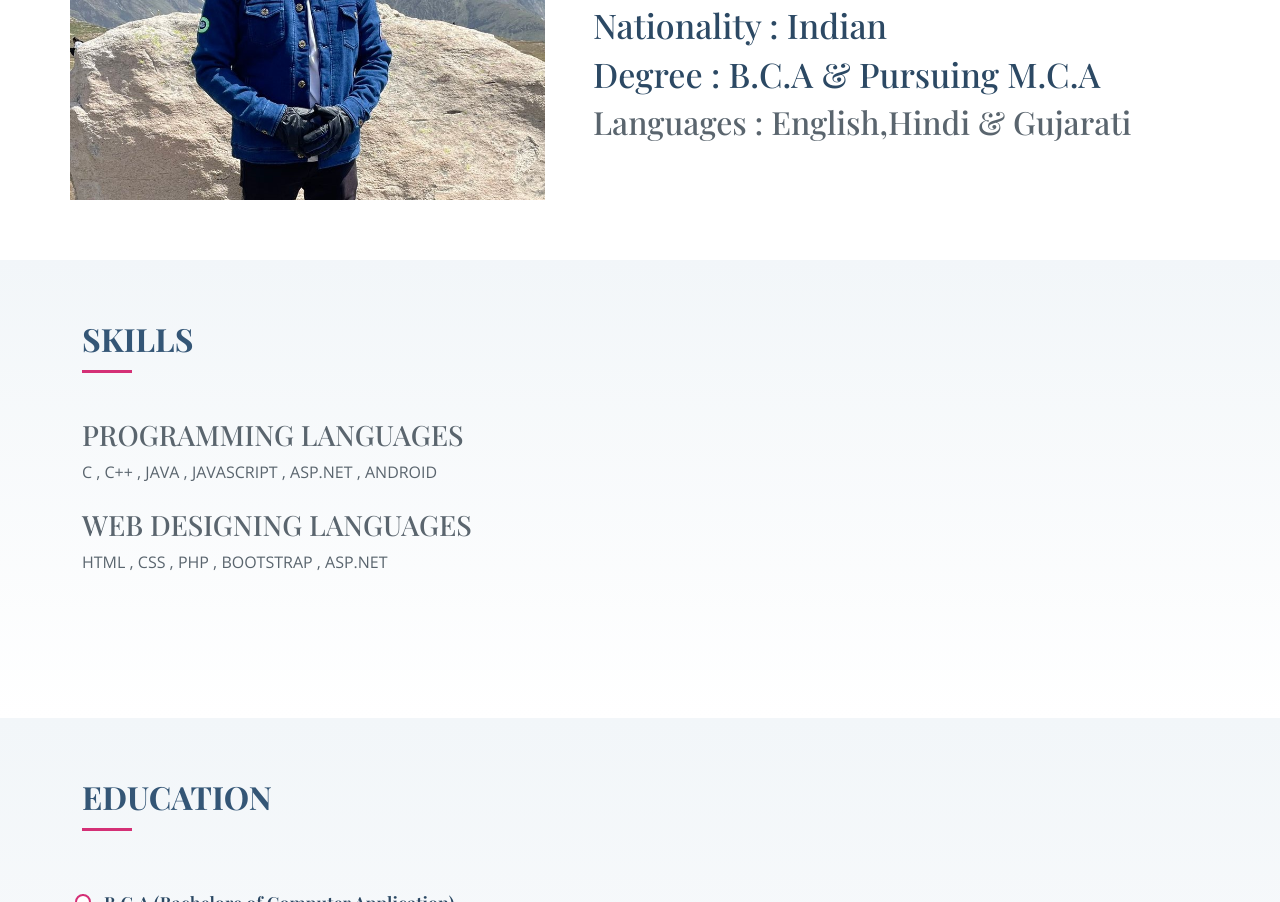
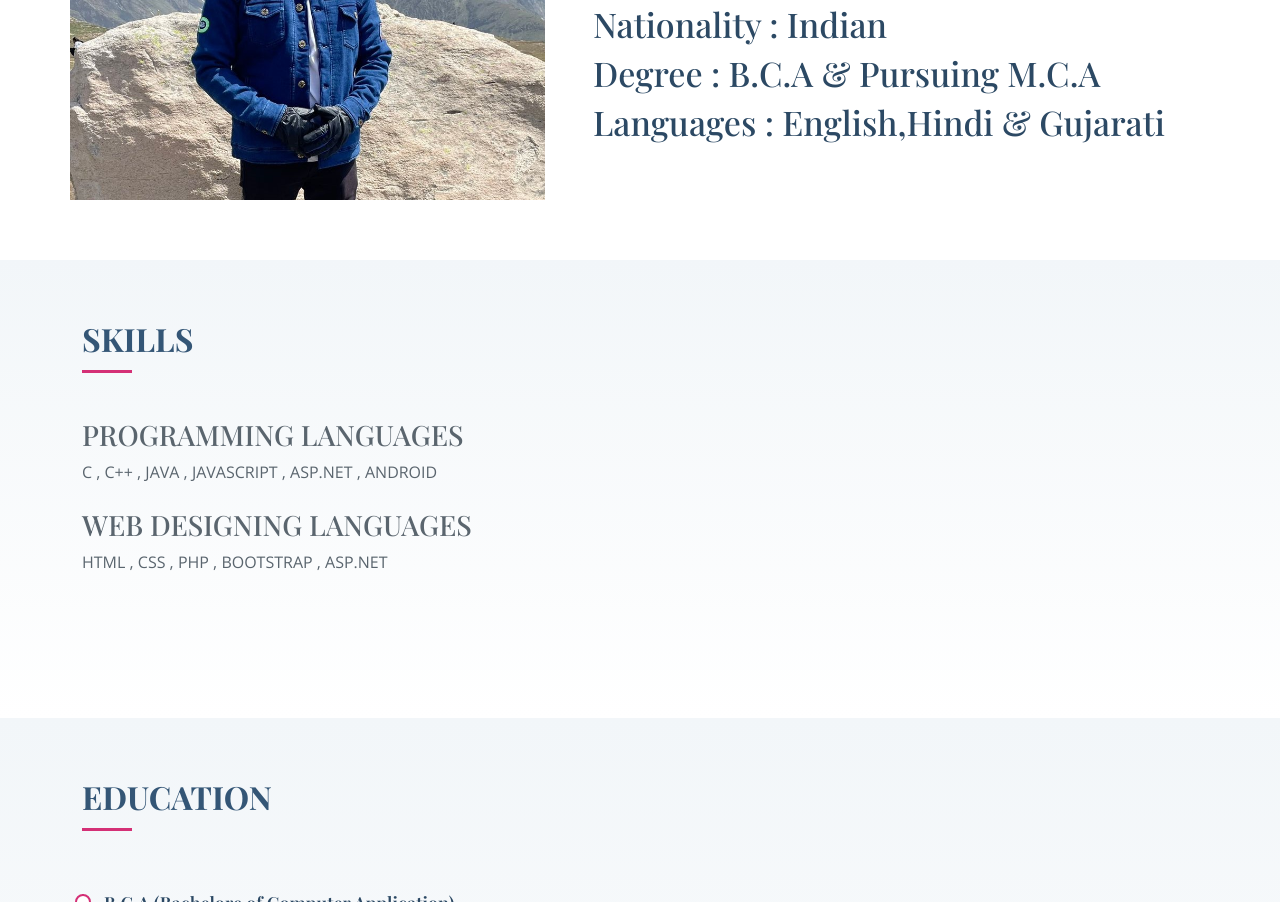
Before and after one commit to bhavya6120/CV, a plain HTML site: page index.html in a window 1280 px wide. Shown: the part 1120-2022 px from the top of the page. Drawn offline with nearby package versions, Linux system fonts and the light colour scheme; a web font is replaced by a local one.

Commit message:
Add files via upload

```diff
--- a/index.html
+++ b/index.html
@@ -83,7 +83,7 @@
               <p><h3>Civil Status : Single</p></h3>
               <p><h3>Nationality : Indian</p></h3>
               <p><h3>Degree : B.C.A & Pursuing M.C.A</p></h3>
-              <p><h2>Languages : English,Hindi & Gujarati</p></h2>
+              <p><h3>Languages : English,Hindi & Gujarati</p></h3>
 
 
             </div><!-- End .content-->
```
